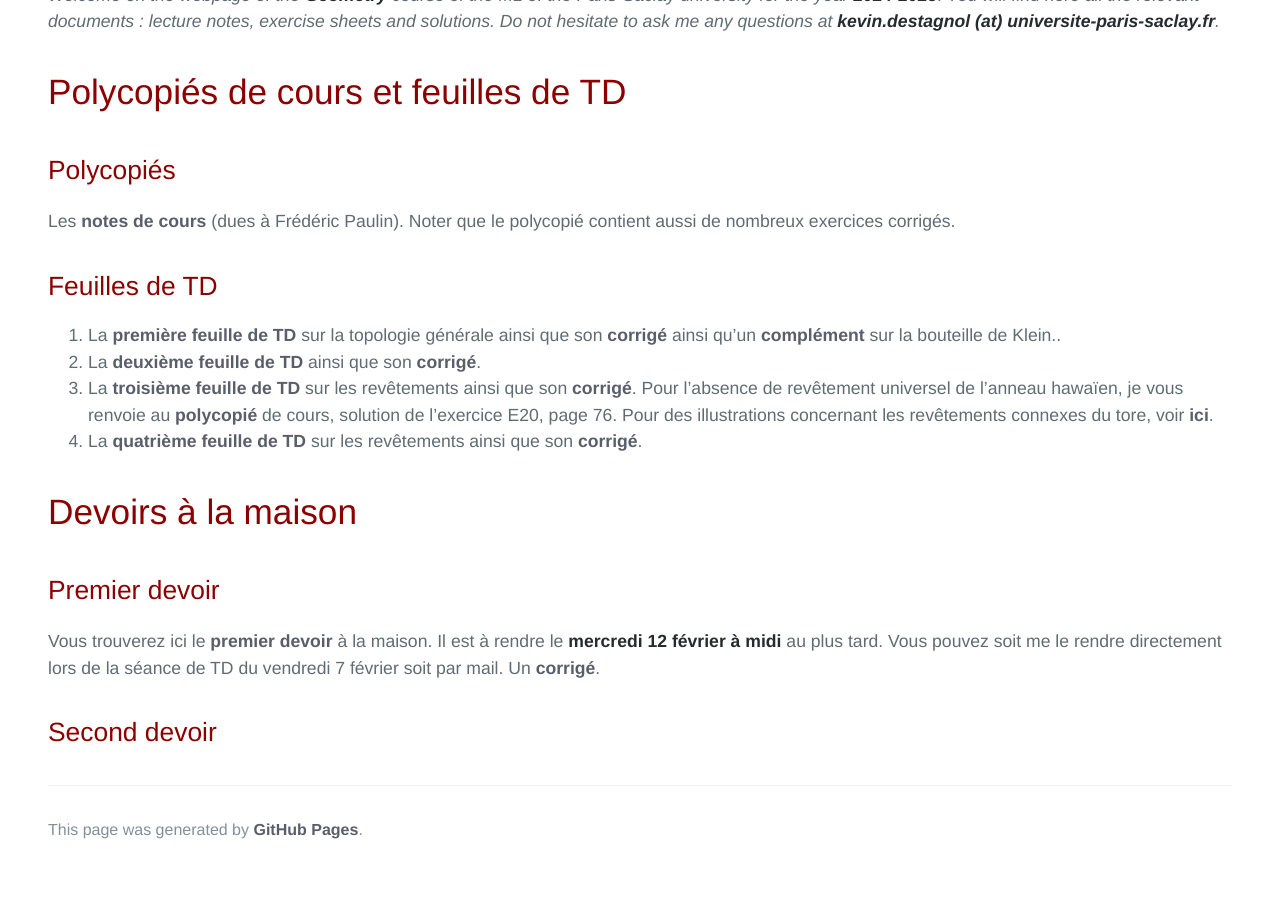
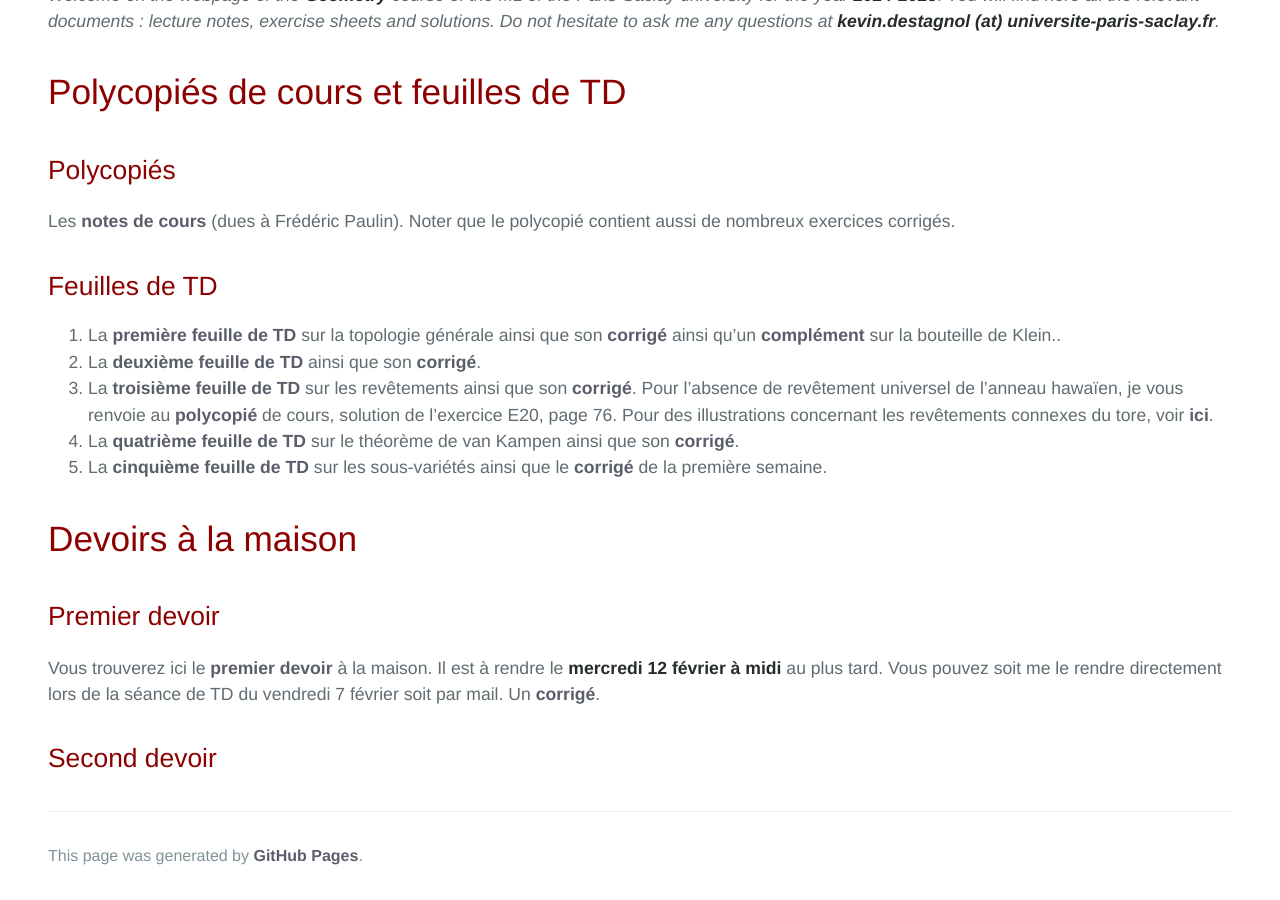
Before and after one commit to KevinDestagnol/algebre.github.io, a Jekyll site: the page built from geometrie.md, in a window 1280 px wide and 900 px high, scrolled down 1015 px. Built offline with Jekyll 4.4.1, drawn with Linux system fonts in a browser that asks for light colours; some web fonts are replaced; our own code applies the rules of GitHub Pages for plain Markdown files; before the commit the page ends 1889 px from its top, so only the background shows below that.

Commit message:
Update geometrie.md

```diff
--- a/geometrie.md
+++ b/geometrie.md
@@ -19,7 +19,8 @@ Les <a href="https://www.imo.universite-paris-saclay.fr/~frederic.paulin/notesco
 1. La <a href="TD01_2025.pdf">première feuille de TD</a> sur la topologie générale ainsi que son <a href="https://www.imo.universite-paris-saclay.fr/~kevin.destagnol/Correction_TD_01.pdf">corrigé</a> ainsi qu'un <a href="https://www.imo.universite-paris-saclay.fr/~kevin.destagnol/Complements_bouteille_de_Klein.pdf"> complément </a> sur la bouteille de Klein..
 2. La <a href="TD02_2025.pdf">deuxième feuille de TD</a> ainsi que son <a href="https://www.imo.universite-paris-saclay.fr/~kevin.destagnol/Correction_TD_02.pdf">corrigé</a>.
 3. La <a href="TD03_2025.pdf">troisième feuille de TD</a> sur les revêtements ainsi que son <a href="https://www.imo.universite-paris-saclay.fr/~kevin.destagnol/Correction_TD_3.pdf">corrigé</a>. Pour l'absence de revêtement universel de l'anneau hawaïen, je vous renvoie au <a href="https://www.imo.universite-paris-saclay.fr/~frederic.paulin/notescours/cours_GeometrieM1Orsay.pdf">polycopié</a> de cours, solution de l'exercice E20, page 76. Pour des illustrations concernant les revêtements connexes du tore, voir <a href="https://kevindestagnol.github.io/algebre.github.io/coveringstorus">ici</a>.
-4.  La <a href="TD04_2025.pdf">quatrième feuille de TD</a> sur les revêtements ainsi que son <a href="https://www.imo.universite-paris-saclay.fr/~kevin.destagnol/Correction_TD_4.pdf">corrigé</a>.
+4. La <a href="TD04_2025.pdf">quatrième feuille de TD</a> sur le théorème de van Kampen ainsi que son <a href="https://www.imo.universite-paris-saclay.fr/~kevin.destagnol/Correction_TD_4.pdf">corrigé</a>.
+5. La <a href="TD05_2025.pdf">cinquième feuille de TD</a> sur les sous-variétés ainsi que le <a href="Correction_TD_5_Partie_1.pdf">corrigé</a> de la première semaine.
 
 
 # Devoirs à la maison
```
